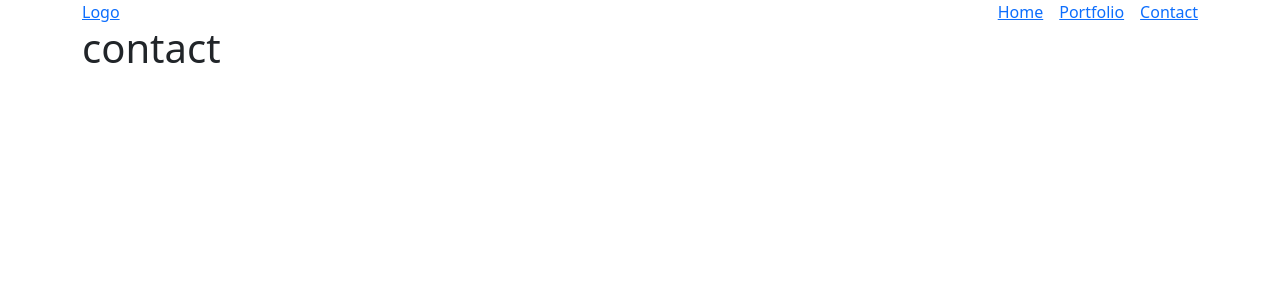
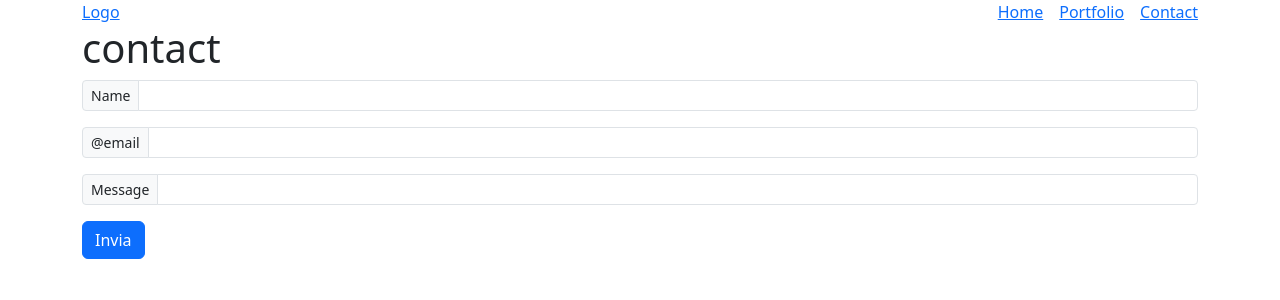
Before and after one commit to Carmine-Doronzo/vite-boolfolio, a Vue app: page /contact in a window 1280 px wide. Shown: the top 300 px of the page. Built offline with nearby package versions, Linux system fonts and the light colour scheme.

Commit message:
Add  form to appContact

```diff
--- a/src/pages/AppContact.vue
+++ b/src/pages/AppContact.vue
@@ -1,15 +1,37 @@
 <template>
-    <div>
-        <h1>contact</h1>
-    </div>
+
+    <h1>contact</h1>
+
+    <form action="" method="POST">
+
+        <div class="input-group input-group-sm mb-3">
+            <span class="input-group-text" id="inputGroup-sizing-sm">Name</span>
+            <input type="text" class="form-control" aria-label="Sizing example input"
+                aria-describedby="inputGroup-sizing-sm">
+        </div>
+
+        <div class="input-group input-group-sm mb-3">
+            <span class="input-group-text" id="inputGroup-sizing-sm">@email</span>
+            <input type="email" class="form-control" aria-label="Sizing example input"
+                aria-describedby="inputGroup-sizing-sm">
+        </div>
+
+        <div class="input-group input-group-sm mb-3">
+            <span class="input-group-text" id="inputGroup-sizing-sm">Message</span>
+            <input type="textarea" class="form-control" row="10" aria-label="Sizing example input"
+                aria-describedby="inputGroup-sizing-sm">
+        </div>
+
+        <button class="btn btn-primary">Invia</button>
+
+    </form>
+
 </template>
 
 <script>
-    export default {
+export default {
 
-    }
+}
 </script>
 
-<style lang="scss" scoped>
-
-</style>
+<style lang="scss" scoped></style>
--- a/src/pages/AppShow.vue
+++ b/src/pages/AppShow.vue
@@ -1,17 +1,23 @@
 <template>
     <div>
         show
+
+        <button class="btn btn-primary" @click="goBack">
+            Indietro
+        </button>
 
         <p>{{ $route.params.slug }}</p>
     </div>
 </template>
 
 <script>
-    export default {
-
+export default {
+    methods: {
+        goBack() {
+            this.$router.back()
+        }
     }
+}
 </script>
 
-<style lang="scss" scoped>
-
-</style>
+<style lang="scss" scoped></style>
```
